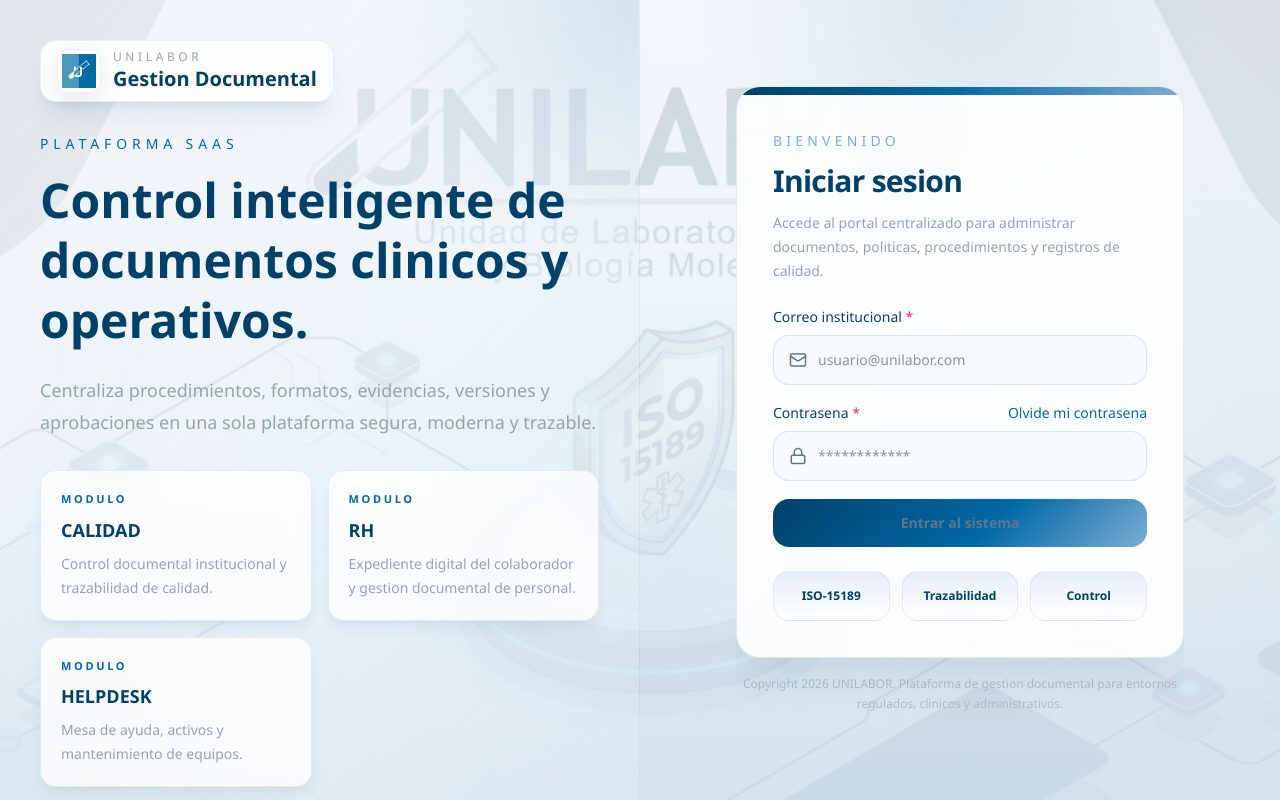
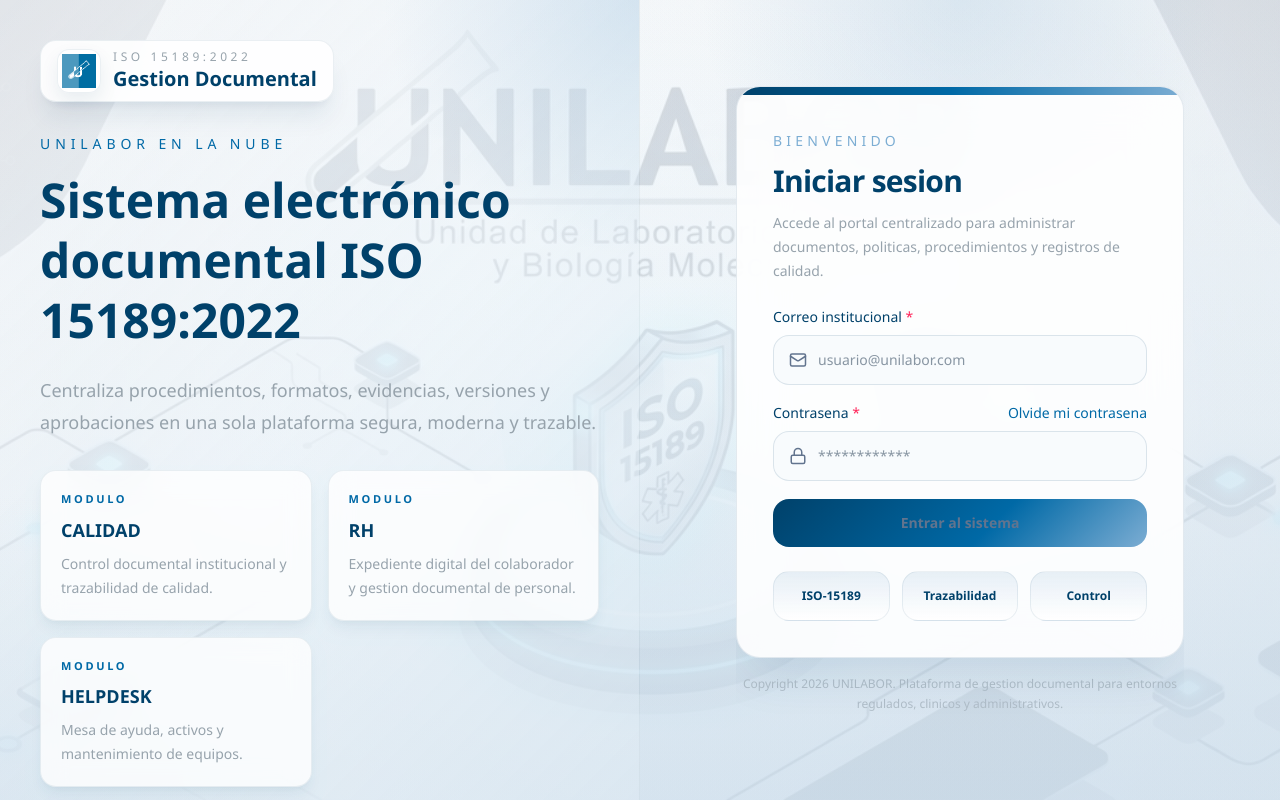
Before and after one commit to jibleg/unilabor-docsafe, a React (Vite) app in the folder unilabor-safedoc-ui/: page /login in a window 1280 px wide. Built offline with nearby package versions, Linux system fonts and the light colour scheme; no server answers.

Commit message:
segunda version del PMV

```diff
--- a/unilabor-safedoc-ui/src/pages/Login.tsx
+++ b/unilabor-safedoc-ui/src/pages/Login.tsx
@@ -113,15 +113,15 @@ export const LoginPage = () => {
                 />
               </div>
               <div>
-                <p className="text-xs uppercase tracking-[0.30em] text-[var(--unilabor-neutral)]">UNILABOR</p>
+                <p className="text-xs uppercase tracking-[0.30em] text-[var(--unilabor-neutral)]">ISO 15189:2022</p>
                 <h1 className="text-xl font-semibold text-[var(--color-brand-700)]">Gestion Documental</h1>
               </div>
             </div>
 
             <div className="mt-8 max-w-xl">
-              <p className="text-sm uppercase tracking-[0.35em] text-[var(--color-brand-500)]">Plataforma SaaS</p>
+              <p className="text-sm uppercase tracking-[0.35em] text-[var(--color-brand-500)]">UNILABOR en la nube</p>
               <h2 className="mt-4 text-4xl font-black leading-tight text-[var(--color-brand-700)] xl:text-5xl">
-                Control inteligente de documentos clinicos y operativos.
+                Sistema electrónico documental ISO 15189:2022
               </h2>
               <p className="mt-6 text-base leading-8 text-[var(--unilabor-neutral)] xl:text-lg">
                 Centraliza procedimientos, formatos, evidencias, versiones y aprobaciones en una sola plataforma segura, moderna y trazable.
@@ -143,19 +143,7 @@ export const LoginPage = () => {
               ))}
             </div>
 
-            <div className="mt-8 grid max-w-2xl grid-cols-1 gap-4 md:grid-cols-2">
-              {featureCards.map((item) => (
-                <div
-                  key={item.title}
-                  className="rounded-2xl border border-[rgba(0,65,106,0.08)] bg-white/88 p-5 backdrop-blur-md shadow-lg shadow-[rgba(0,65,106,0.06)] transition-all duration-300 hover:-translate-y-0.5 hover:border-[rgba(124,173,211,0.32)]"
-                >
-                  <h3 className="text-lg font-semibold text-[var(--color-brand-700)]">{item.title}</h3>
-                  <p className="mt-2 text-sm leading-6 text-[var(--unilabor-neutral)]">{item.text}</p>
-                </div>
-              ))}
-            </div>
           </div>
-
 
         </div>
       </section>
```
Also changed, not shown: 2 other files (tests, documents, lock files or other folders).
